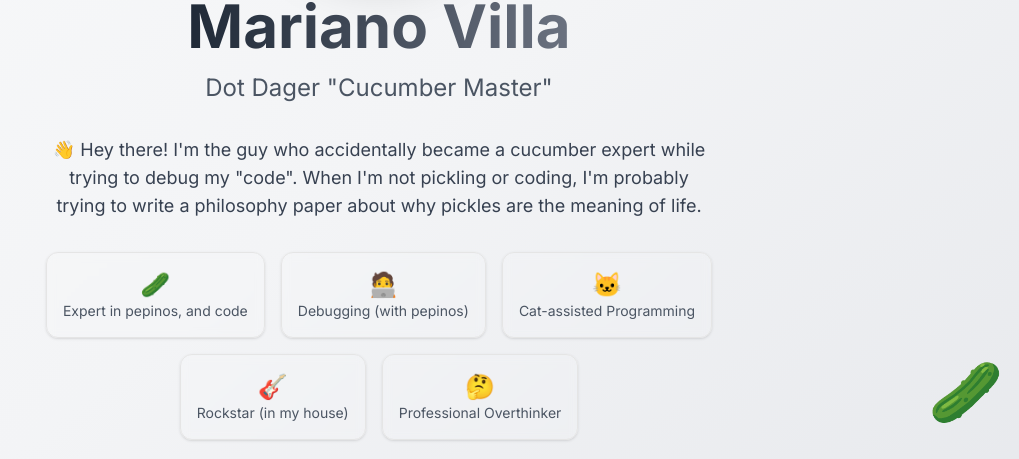
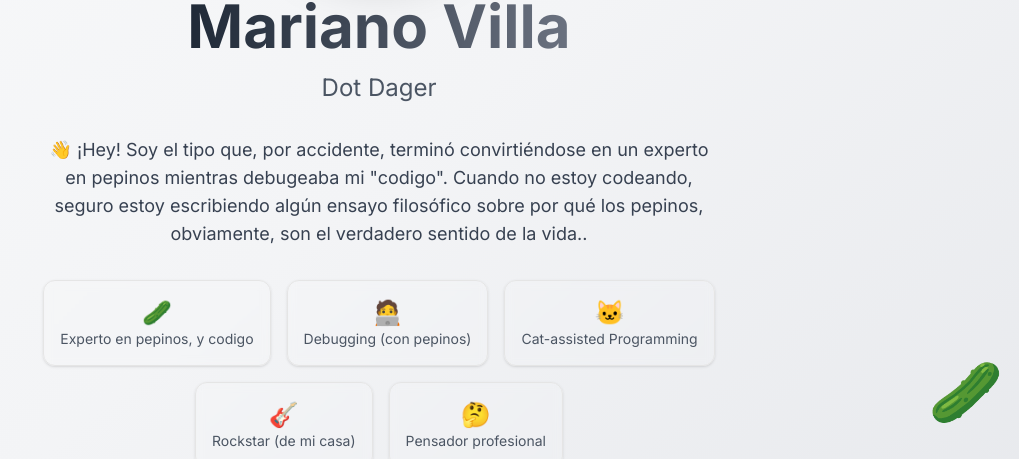
Before and after one commit to lioarce01/dotdager_landing, a Next.js app: page / in a window 1280 px wide. Shown: the part 356-815 px from the top of the page, without its empty margins (261-1280 px from the left). Built offline with nearby package versions, Linux system fonts and the light colour scheme.

Commit message:
fix/card texts

```diff
--- a/src/app/page.tsx
+++ b/src/app/page.tsx
@@ -89,15 +89,16 @@ export default function Home() {
               Mariano Villa
             </h1>
             <p className="text-xl md:text-2xl text-gray-600 dark:text-gray-400">
-              Dot Dager "Cucumber Master"
+              Dot Dager
             </p>
           </div>
           <div className="max-w-2xl text-center space-y-4">
             <p className="text-lg text-gray-700 dark:text-gray-300">
-              👋 Hey there! I'm the guy who accidentally became a cucumber
-              expert while trying to debug my "code". When I'm not pickling or
-              coding, I'm probably trying to write a philosophy paper about why
-              pickles are the meaning of life.
+              👋 ¡Hey! Soy el tipo que, por accidente, terminó convirtiéndose en
+              un experto en pepinos mientras debugeaba mi "codigo". Cuando no
+              estoy codeando, seguro estoy escribiendo algún ensayo filosófico
+              sobre por qué los pepinos, obviamente, son el verdadero sentido de
+              la vida..
             </p>
             <div className="flex flex-col items-center justify-center space-y-8">
               {/* Tarjetas */}
@@ -105,12 +106,12 @@ export default function Home() {
                 {[
                   {
                     emoji: "🥒",
-                    text: "Expert in pepinos, and code",
+                    text: "Experto en pepinos, y codigo",
                     class: "animate-bounce",
                   },
                   {
                     emoji: "🧑‍💻",
-                    text: "Debugging (with pepinos)",
+                    text: "Debugging (con pepinos)",
                     image: "/pepinos.webp",
                   },
                   {
@@ -120,12 +121,12 @@ export default function Home() {
                   },
                   {
                     emoji: "🎸",
-                    text: "Rockstar (in my house)",
+                    text: "Rockstar (de mi casa)",
                     image: "/rockstar.webp",
                   },
                   {
                     emoji: "🤔",
-                    text: "Professional Overthinker",
+                    text: "Pensador profesional",
                     image: "/overthink.webp",
                   },
                 ].map((item, index) => (
```
